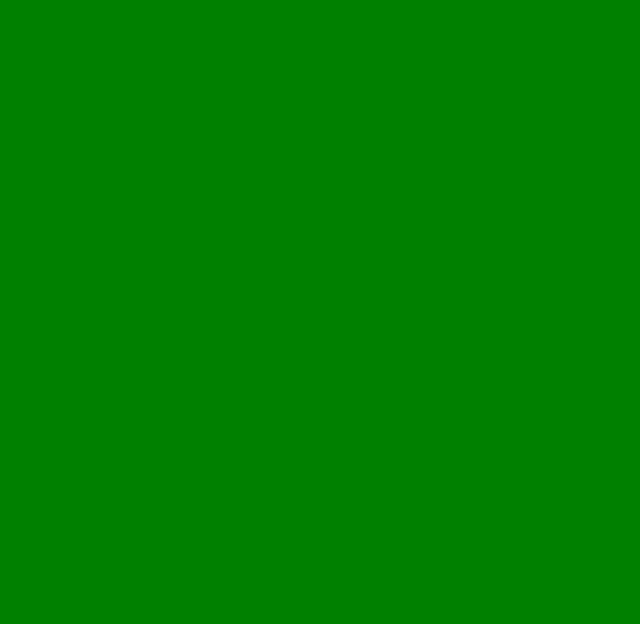
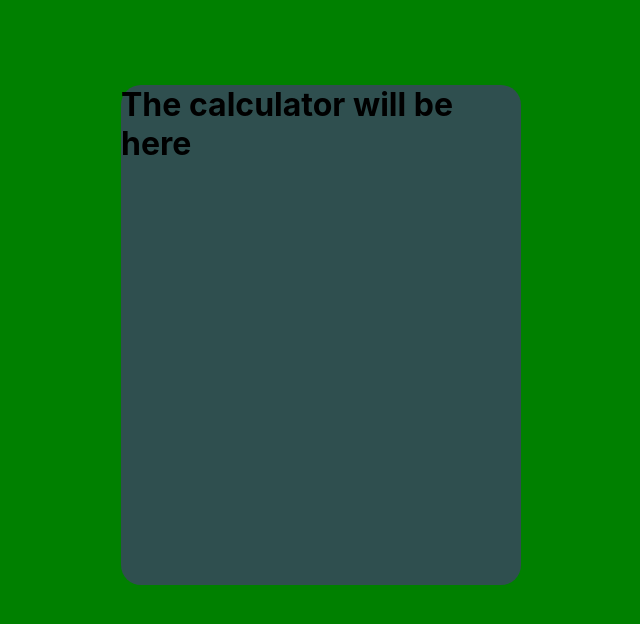
Before and after one commit to jakob-sandberg/calculator-app, a React (Create React App) app: page / in a window 1280 px wide. Shown: the top 624 px of the page, without its empty margins (319-959 px from the left). Built offline with nearby package versions, Linux system fonts and the light colour scheme.

Commit message:
Created a Home Comp

```diff
--- a/src/App.js
+++ b/src/App.js
@@ -1,7 +1,9 @@
+import Home from "./pages/Home"
+
 function App() {
   return (
-    <div className="App">
-
+    <div className="app">
+      <Home />
     </div>
   );
 }
--- /dev/null
+++ b/src/pages/Home.js
@@ -0,0 +1,13 @@
+import style from "../css/Home.module.css"
+
+function Home  () {
+  return (
+    <div className={style.home}>
+      <div className={style.wrapper}>
+        <h1>The calculator will be here</h1>
+      </div>
+    </div>
+   );
+}
+
+export default Home;
```
